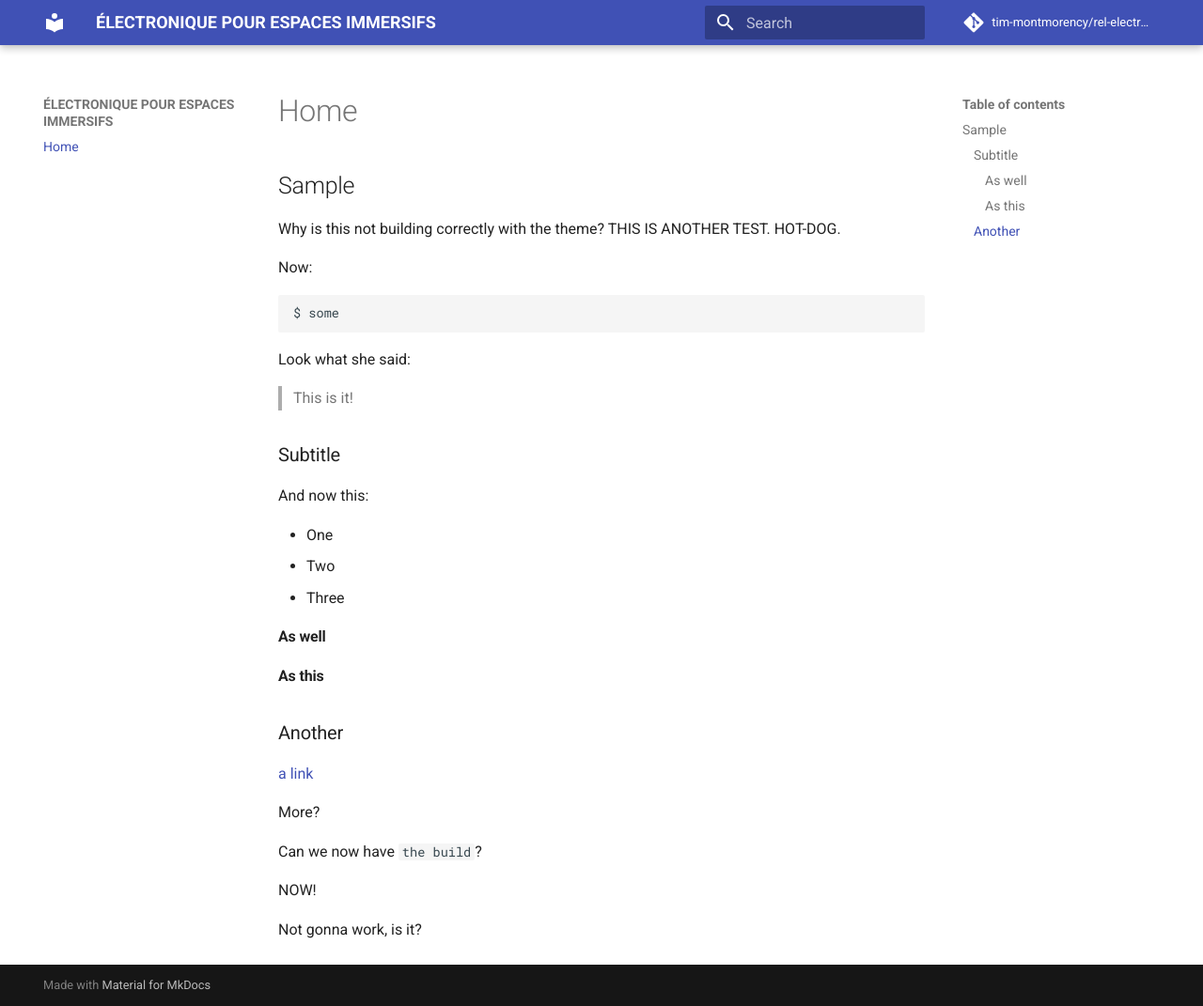
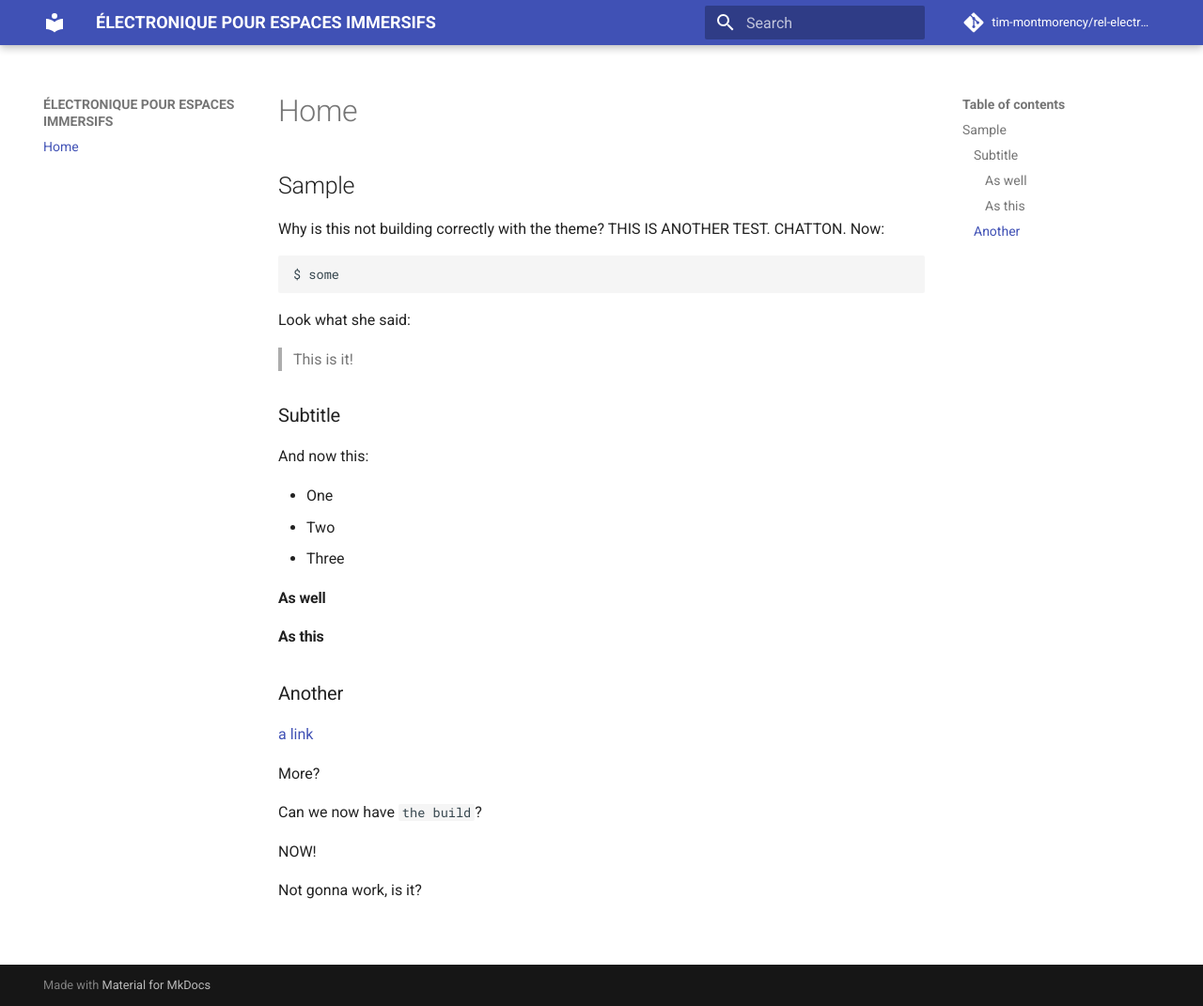
Before and after one commit to tim-montmorency/rel-electro-immersif, an MkDocs documentation site: the page built from docs/index.md, in a window 1280 px wide and 1071 px high. Shown: the whole window at 94% size. Built offline with MkDocs 1.6.1 and Material for MkDocs 9.7.7, drawn with Linux system fonts in a browser that asks for light colours; comment, search, counter and statistics services are not loaded.

Commit message:
Update index.md

````diff
--- a/docs/index.md
+++ b/docs/index.md
@@ -2,8 +2,7 @@
 
 Why is this not building correctly with the theme?
 THIS IS ANOTHER TEST.
-HOT-DOG.
-
+CHATTON.
 Now:
 
 ```
````
